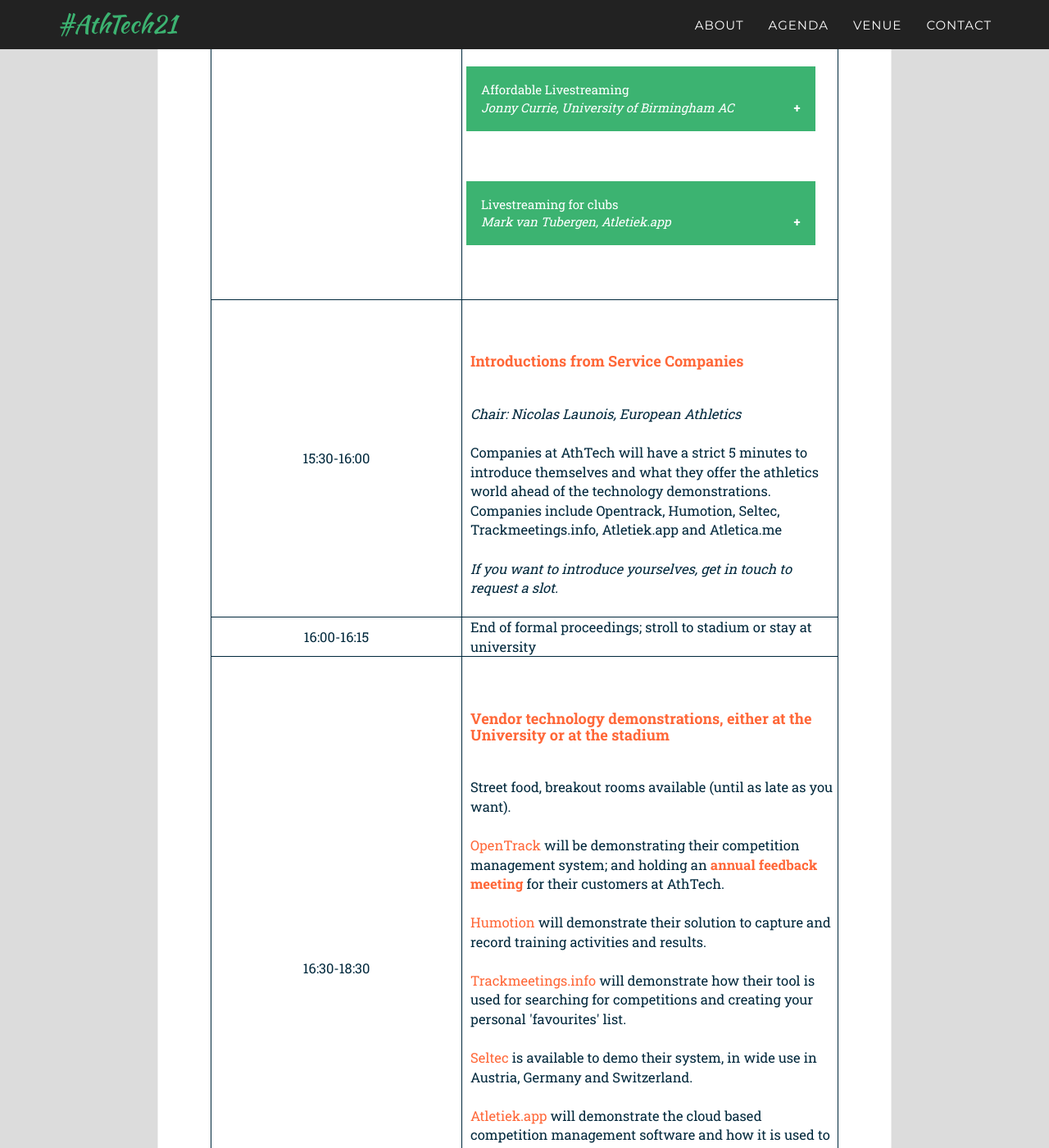
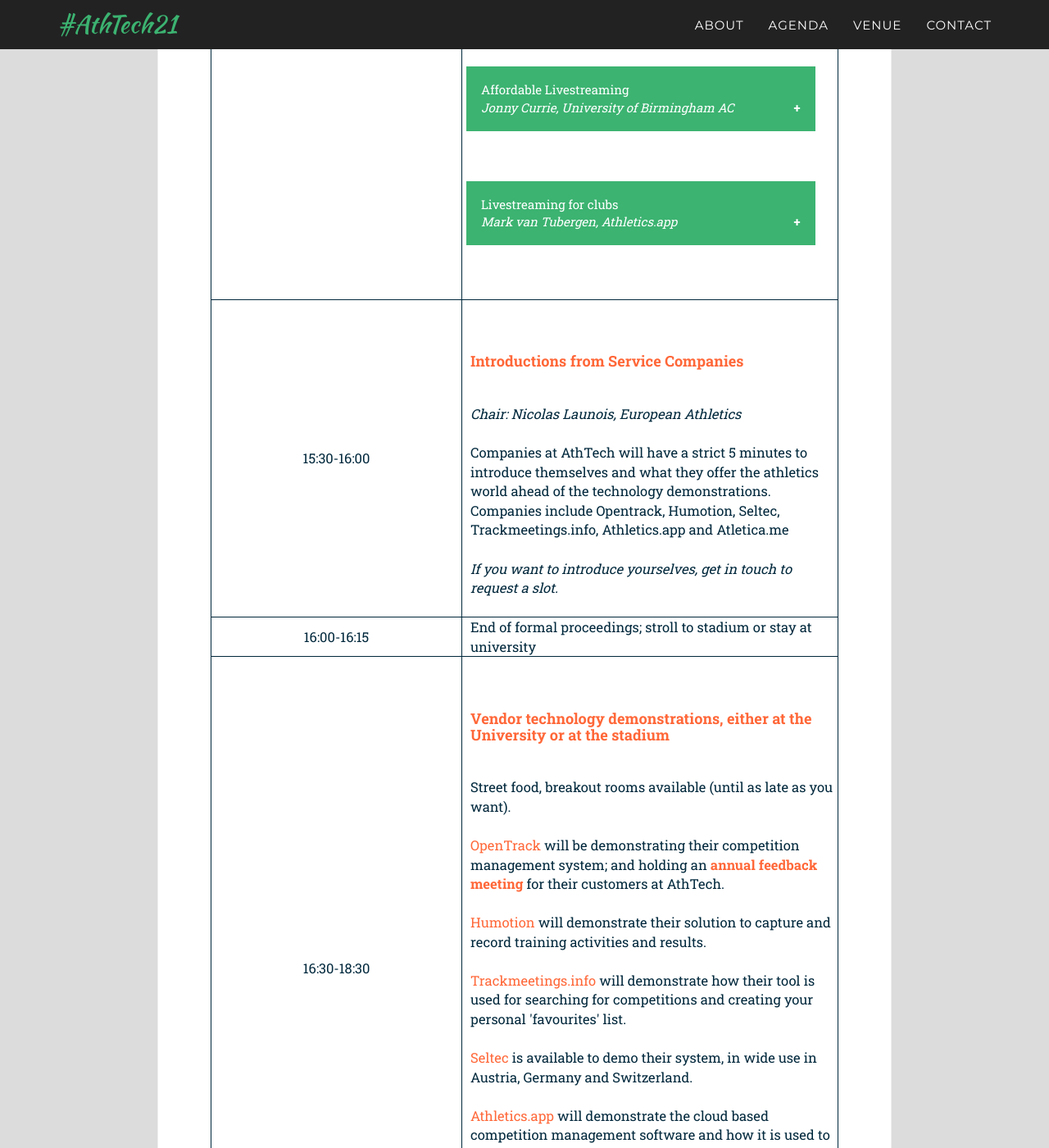
Before and after one commit to openath/athtech, a Jekyll site: the page built from _2021_pages/agenda.html, in a window 1280 px wide and 1400 px high, scrolled down 4066 px. Shown: the whole window at 82% size. Built offline with Jekyll 4.4.1, drawn with Linux system fonts in a browser that asks for light colours; some web fonts are replaced.

Commit message:
corrected athletics.app

```diff
--- a/_2021_pages/agenda.html
+++ b/_2021_pages/agenda.html
@@ -231,7 +231,7 @@
                         <br>Affordable and accessible livestreaming software is on the rise, and local events are now able to provide live media coverage on a limited budget.
                         <br>A hands-on demonstration will be provided of how high-level but small-scale athletics meetings have been broadcast in the UK using OBS streaming software and OpenTrack TV graphics, as well as a discussion on innovation in the area and how grassroots athletics can be promoted to a wider audience.</p>
                         </div>
-                        <button class='collapsible'>Livestreaming for clubs<br><i>Mark van Tubergen, Atletiek.app</i></button>
+                        <button class='collapsible'>Livestreaming for clubs<br><i>Mark van Tubergen, Athletics.app</i></button>
                         <div class='content'>
                         <p>How we enable all clubs in The Netherlands and Belgium to provide professional videographics for their livestream at no additional costs and almost no extra volunteers.</p>
                         </div>
@@ -241,7 +241,7 @@
                     <td>15:30-16:00</td>
                     <td colspan="2">
                         <p><b>Introductions from Service Companies</b></p><br><i>Chair: Nicolas Launois, European Athletics</i>
-                        <br>Companies at AthTech will have a strict 5 minutes to introduce themselves and what they offer the athletics world ahead of the technology demonstrations. Companies include Opentrack, Humotion, Seltec, Trackmeetings.info, Atletiek.app and Atletica.me
+                        <br>Companies at AthTech will have a strict 5 minutes to introduce themselves and what they offer the athletics world ahead of the technology demonstrations. Companies include Opentrack, Humotion, Seltec, Trackmeetings.info, Athletics.app and Atletica.me
                         <br><i>If you want to introduce yourselves, get in touch to request a slot.</i>
                     </td>
                 </tr>
@@ -259,7 +259,7 @@
                           <br><a href='https://humotion.net/en/home/'>Humotion</a> will demonstrate their solution to capture and record training activities and results.
                           <br><a href='https://trackmeetings.info/'>Trackmeetings.info</a> will demonstrate how their tool is used for searching for competitions and creating your personal 'favourites' list.
                           <br><a href='https://www.seltec-sports.com/'>Seltec</a> is available to demo their system, in wide use in Austria, Germany and Switzerland.
-                          <br><a href='https://www.atletiek.app/'>Atletiek.app</a> will demonstrate the cloud based competition management software and how it is used to increase the fan engagement in The Netherlands and Belgium.
+                          <br><a href='https://www.athletics.app/'>Athletics.app</a> will demonstrate the cloud based competition management software and how it is used to increase the fan engagement in The Netherlands and Belgium.
                           <br>Expert users will be demonstrating <a href='https://trackmeetings.info/'>FinishLynx</a> in case anyone wants to learn more about PhotoFinish systems.
 
                     </td>
```
